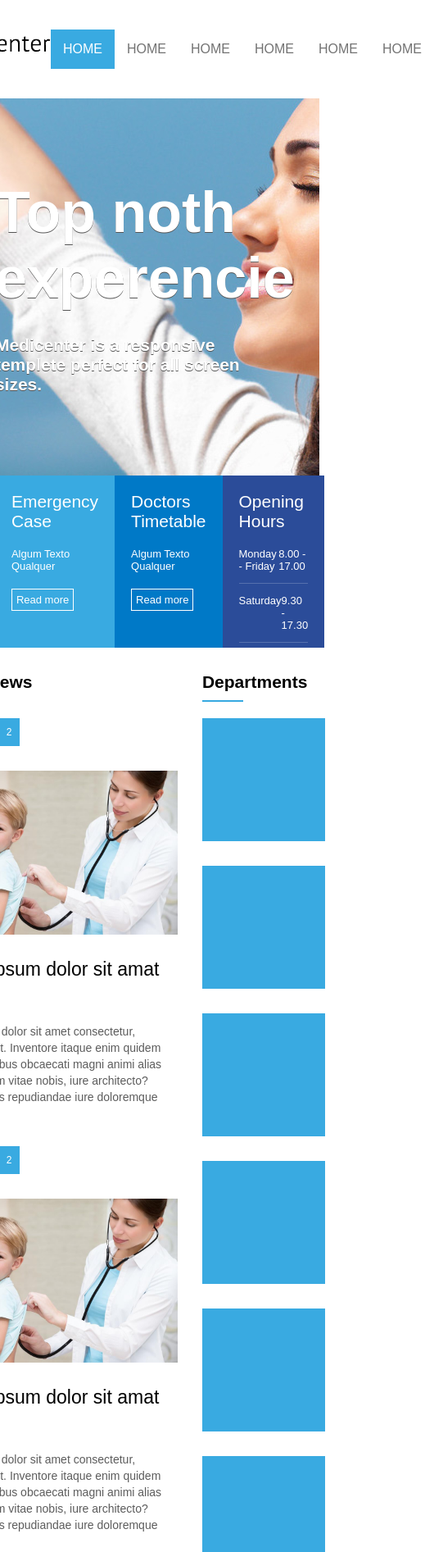
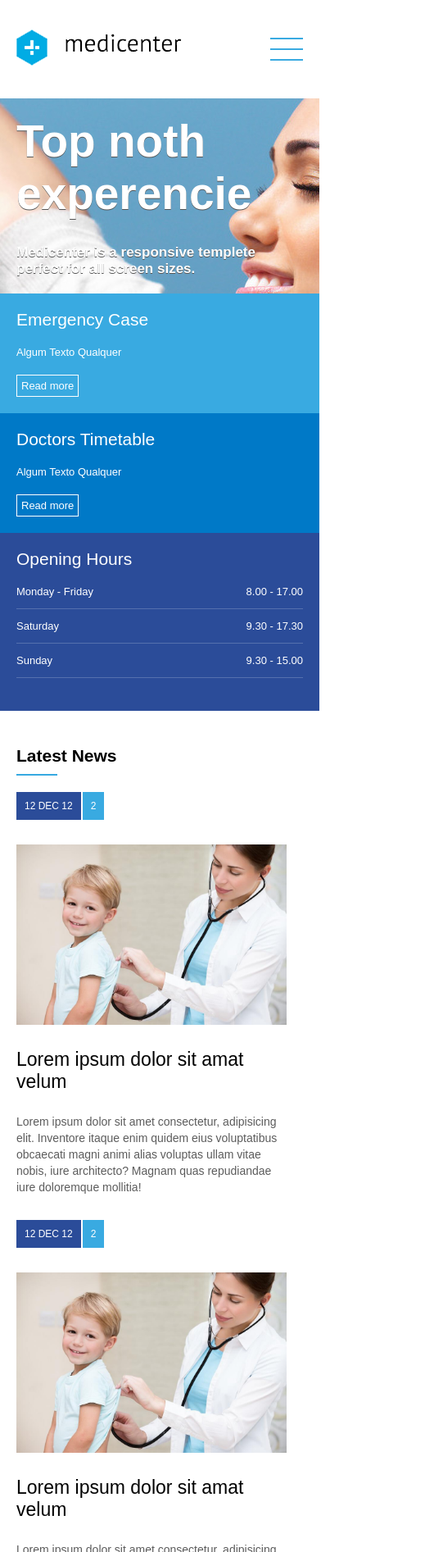
Before and after one commit to naelton-lobato/medicenter_flexbox_responsive, a plain HTML site: page index.html in a window 390 px wide. Shown: the top 1893 px of the page at 82% size, 530 px wide, since content can reach past the window. Drawn offline with Linux system fonts and the light colour scheme.

Commit message:
aula7, responsividade, e inicio do menu mobile.

```diff
--- a/assets/css/templete.css
+++ b/assets/css/templete.css
@@ -260,11 +260,12 @@ article .news_comments{
 /**/
 .flex{
     display: flex;
-    flex: wrap;
+    flex-wrap: wrap;
 }
 article{
-    width: 300px;
-    margin-right: 30px;
+    flex: 1;
+    min-width: 300px;
+    margin-right: 20px;
 }
 
 article a{
@@ -404,3 +405,86 @@ footer p{
 span{
     color: #5c5c5c;
 }
+
+
+.menuMobile{
+    display: none;
+    width: 40px;
+    height: 40px;
+    margin-top: 40px;
+    margin-bottom: 40px;
+    margin-right: 20px;
+}
+
+.mm_line{
+    height: 2px;
+    background-color: #39aae1;
+}
+
+
+/*600px*/
+@media (max-width: 600px){
+    .banner_headline{
+        padding: 20px;
+    }
+    .banner_headline h1{
+        font-size: 55px;
+    }
+    .banner_headline h2{
+        font-size: 17px;
+    }
+
+    .banner_options{
+        height: auto;
+        flex-direction: column;
+    }
+
+    .container{
+        flex-direction: column;
+    }
+    #geral section{
+        padding: 20px;
+    }
+    .container section{
+        margin-top: 70px;
+    }
+
+    #geral aside{
+        padding: 20px;
+    }
+    .box{
+        padding: 20px;
+    }
+
+
+    .footer_menu{
+        flex-direction: column;
+    }
+    .footer_area{
+        flex-direction: column;
+        padding: 20px;
+    }
+    .footer_copy{
+        padding-left: 20px;
+    }
+
+    header .container{
+        flex-direction: row;
+    }
+
+    nav ul{
+        flex-direction: column;
+        display: none;
+    }
+    header{
+        height: auto;
+    }
+    .logo{
+        padding-left: 20px;
+    }
+    .menuMobile{
+        display: flex;
+        flex-direction: column;
+        justify-content: space-around;
+    }
+}
--- a/index.html
+++ b/index.html
@@ -15,6 +15,11 @@
             </div>
             <div class="menu">
                 <nav>
+                    <div class="menuMobile">
+                        <div class="mm_line"></div>
+                        <div class="mm_line"></div>
+                        <div class="mm_line"></div>
+                    </div>
                     <ul>
                         <li class="active"><a href="">HOME</a></li>
                         <li><a href="">HOME</a></li>
@@ -161,7 +166,7 @@
                             </div>
                             <div class="widget_title_bar"></div>
                         </div>
-                        <div class="widget_body">
+                        <div class="widget_body box">
                             <div class="box_dep"></div>
                             <div class="box_dep"></div>
                             <div class="box_dep"></div>
```
